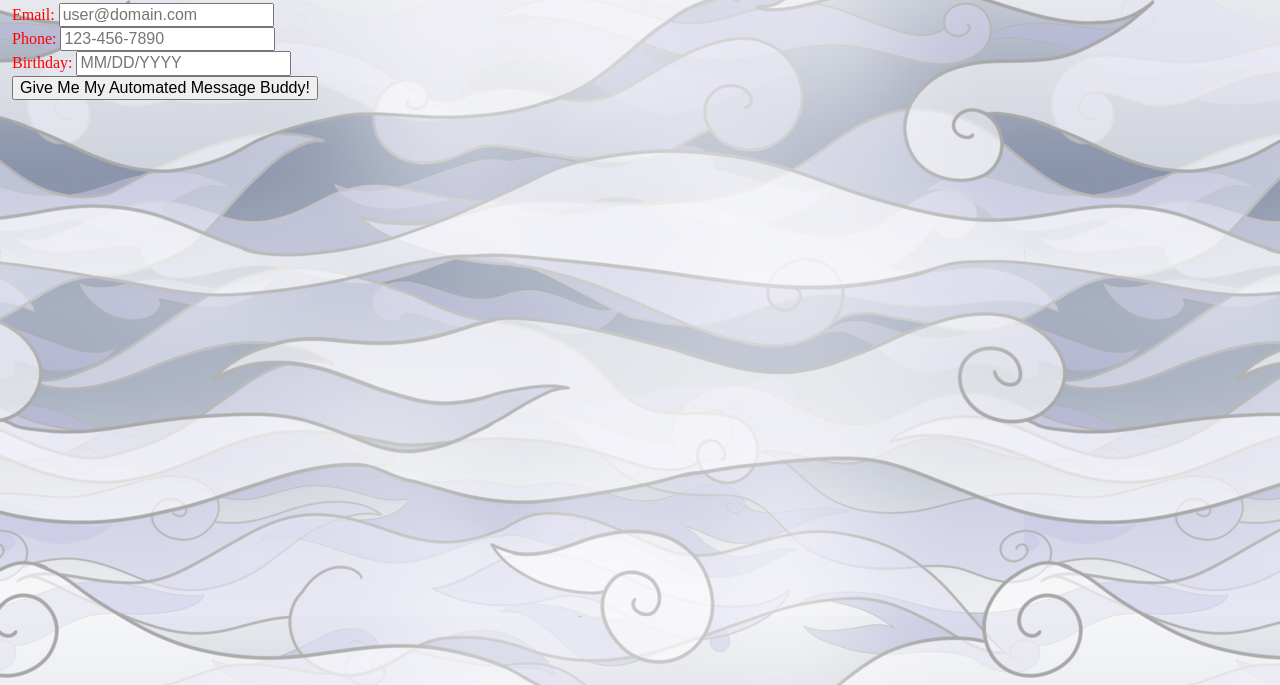
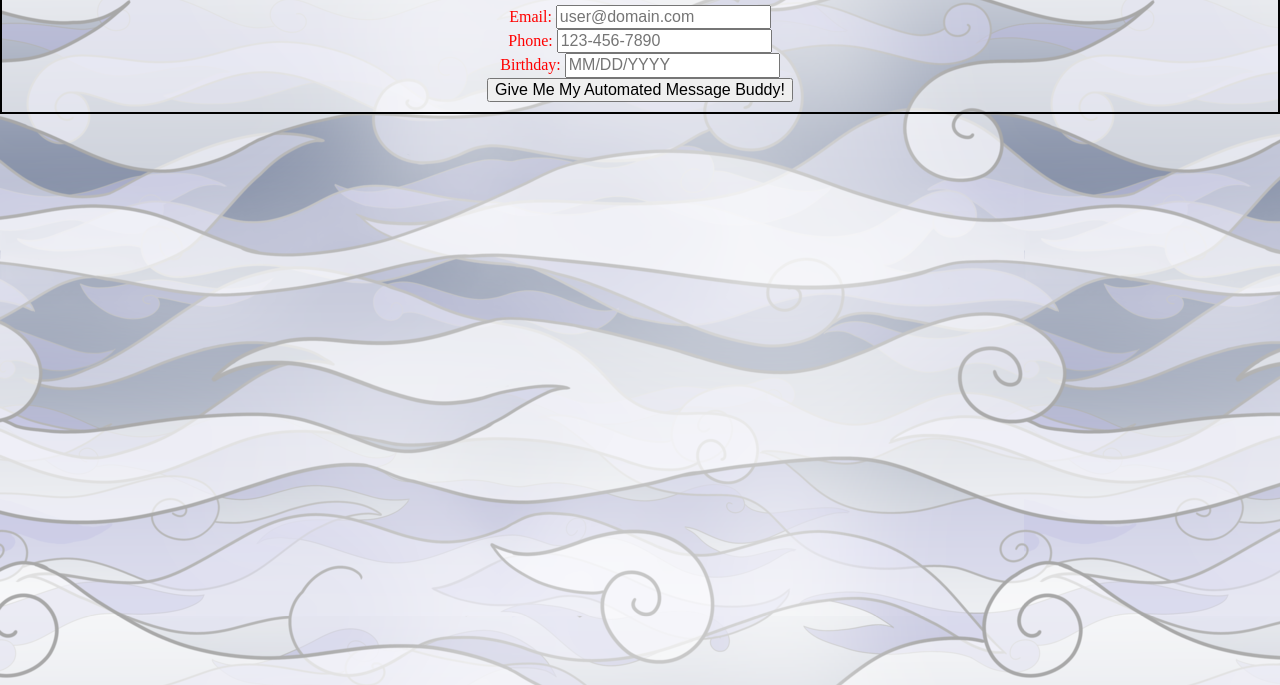
Before and after one commit to kkim57/ITMD362-Lab3, a plain HTML site: page index.html in a window 1280 px wide. Shown: the part 115-800 px from the top of the page. Drawn offline with Linux system fonts and the light colour scheme.

Commit message:
fixing errors

```diff
--- a/screen.css
+++ b/screen.css
@@ -243,9 +243,11 @@ h3 {
 	text-align: center;
 }
 
-formset {
+form {
+	border-style: solid;
+	border-color: black;
+	border-width: 2px;
 	text-align: center;
-	border-style: solid;
 }
 
 label {
```
